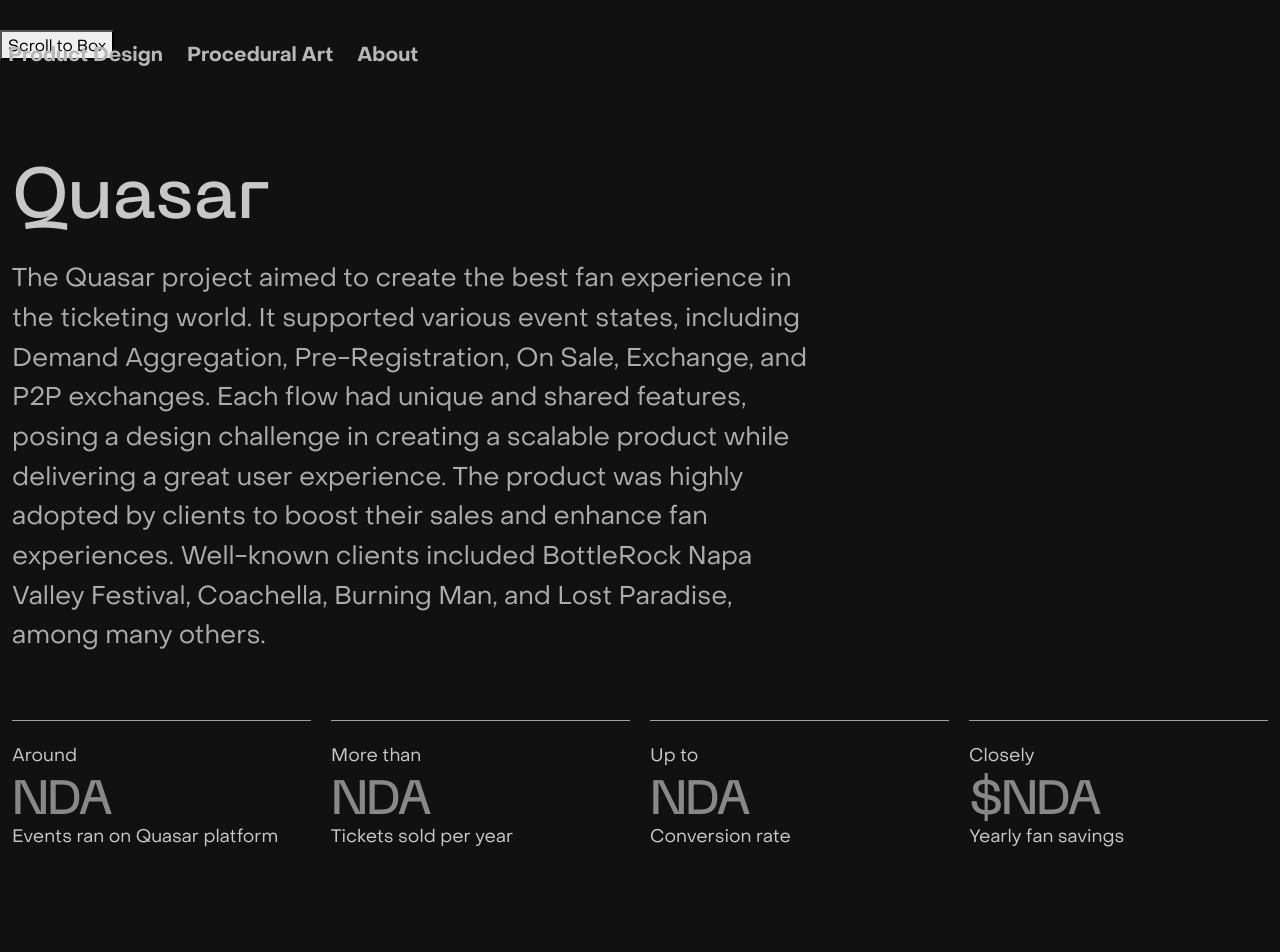
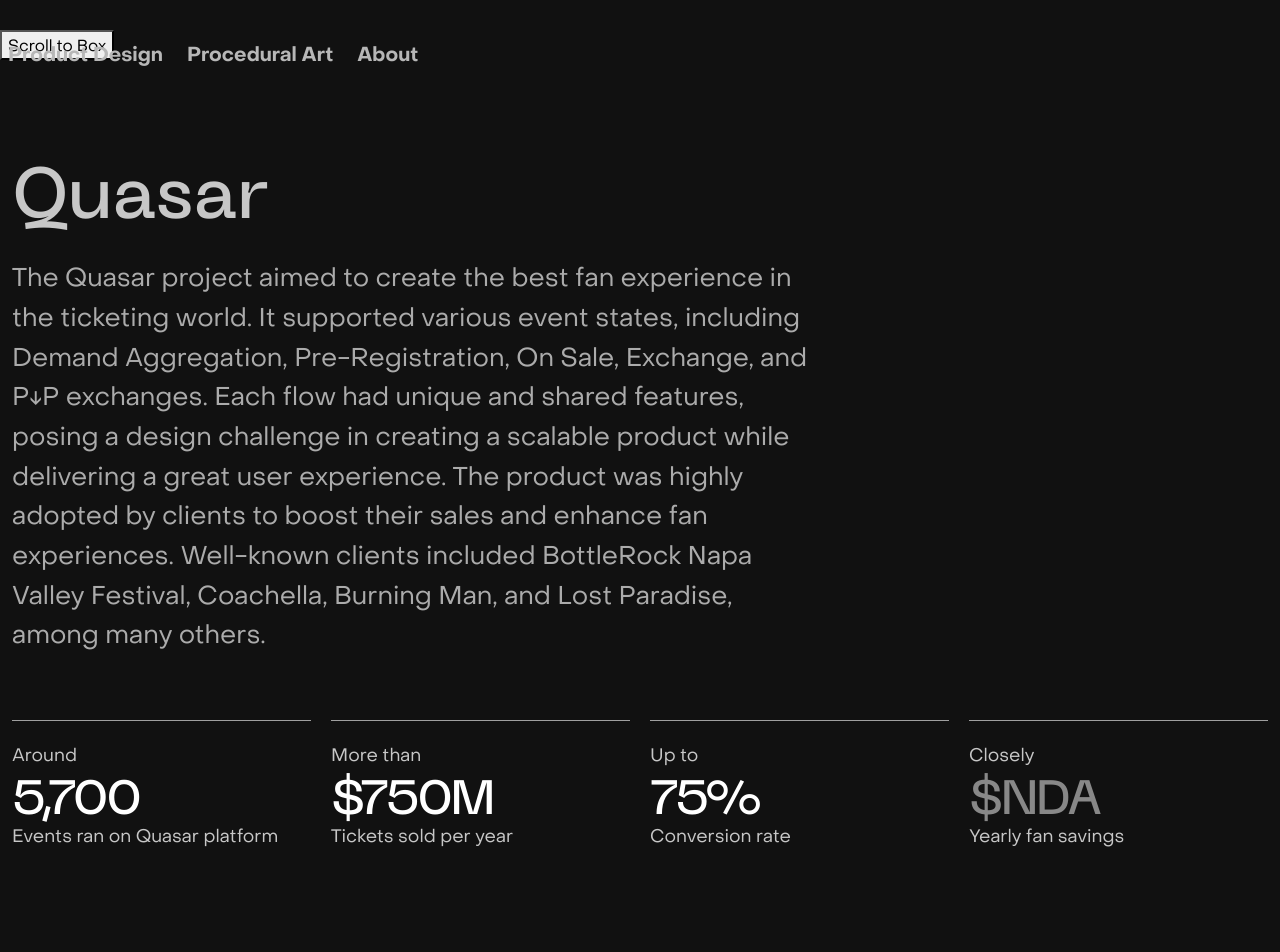
Before and after one commit to evgenyprymak/portfolio, a React (Vite) app: page /portfolio/project/1 in a window 1280 px wide. Shown: the top 952 px of the page. Built offline with nearby package versions, Linux system fonts and the light colour scheme.

Commit message:
progress 25

```diff
--- a/src/ProjectDetails.tsx
+++ b/src/ProjectDetails.tsx
@@ -108,9 +108,9 @@
         description={<span>The Quasar project aimed to create the best fan experience in the ticketing world. It supported various event states, including Demand Aggregation, Pre-Registration, On Sale, Exchange, and P2P exchanges. Each flow had unique and shared features, posing a design challenge in creating a scalable product while delivering a great user experience. The product was highly adopted by clients to boost their sales and enhance fan experiences. Well-known clients included BottleRock Napa Valley Festival, Coachella, Burning Man, and Lost Paradise, among many others.</span>} />
       <div className='container-xxl'>
         <div className='row row-gap-10'>
-          <Metric1 className='col-12 col-md-3 card-gap-10' above='Around' mainmetric='NDA' color='rgba(255,255,255,0.5)' below='Events ran on Quasar platform' />
-          <Metric1 className='col-12 col-md-3 card-gap-10' above='More than' mainmetric='NDA' color='rgba(255,255,255,0.5)' below='Tickets sold per year' />
-          <Metric1 className='col-12 col-md-3 card-gap-10' above='Up to' mainmetric='NDA' color='rgba(255,255,255,0.5)' below='Conversion rate' />
+          <Metric1 className='col-12 col-md-3 card-gap-10' above='Around' mainmetric='5,700' color='rgba(255,255,255,1)' below='Events ran on Quasar platform' />
+          <Metric1 className='col-12 col-md-3 card-gap-10' above='More than' mainmetric='$750M' color='rgba(255,255,255,1)' below='Tickets sold per year' />
+          <Metric1 className='col-12 col-md-3 card-gap-10' above='Up to' mainmetric='75%' color='rgba(255,255,255,1)' below='Conversion rate' />
           <Metric1 className='col-12 col-md-3 card-gap-10' above='Closely' mainmetric='$NDA' color='rgba(255,255,255,0.5)' below='Yearly fan savings' />
         </div>
       </div>
--- a/src/css/Accordion2.css
+++ b/src/css/Accordion2.css
@@ -6,7 +6,6 @@
   font-size: 18px;
   font-weight: 500;
   color: rgb(89, 89, 89);
-  height: 1200px;
   padding-top: 40px;
 }
 
@@ -32,7 +31,7 @@
   align-items: center;
   justify-content: center;
   width: 650px;
-  aspect-ratio: 3.5/4 auto;
+  aspect-ratio: 4/3 auto;
 }
 
 .product_image{
--- a/src/css/Header.css
+++ b/src/css/Header.css
@@ -3,4 +3,5 @@
     display: flex;
     flex-direction: column;
     justify-content: flex-end;
+    font-feature-settings: 'ss02' on, 'ss05' on, 'ss06' on, 'ss07' on, 'liga' off, 'clig' off;
 }
--- a/src/css/Metric1.css
+++ b/src/css/Metric1.css
@@ -25,6 +25,7 @@
 }
 .metric1_main_number{
     font-family: 'Neue Machina Plain', sans-serif;
+    font-feature-settings: 'ss12' on, 'liga' off, 'clig' off;
     font-weight: 500;
     letter-spacing: -2px;
     margin-top: 10px;
--- a/src/css/typography.css
+++ b/src/css/typography.css
@@ -128,6 +128,7 @@
   src: url('/fonts/NeueMachinaInktrap/PPNeueMachina-InktrapRegular.woff2') format('woff2');
   font-weight: 400;
   font-style: normal;
+
 }
 
 @font-face {
```
